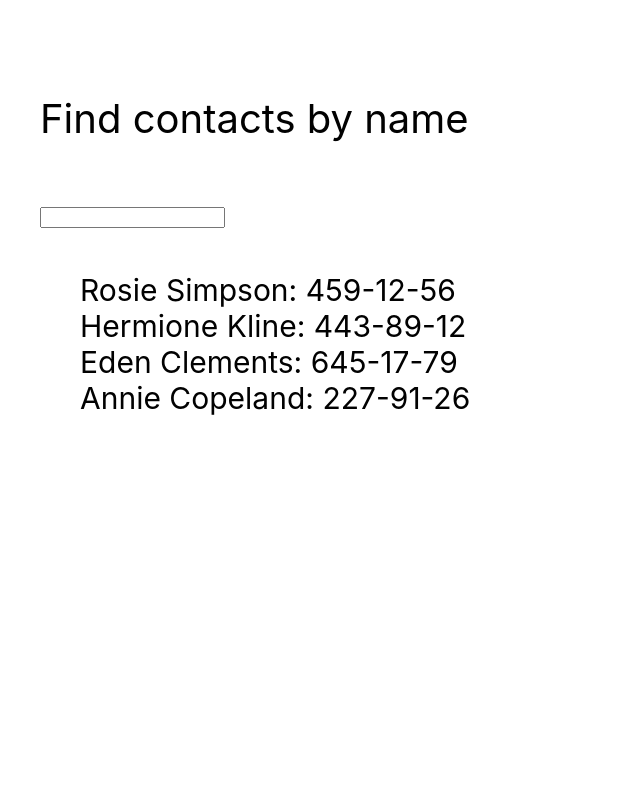
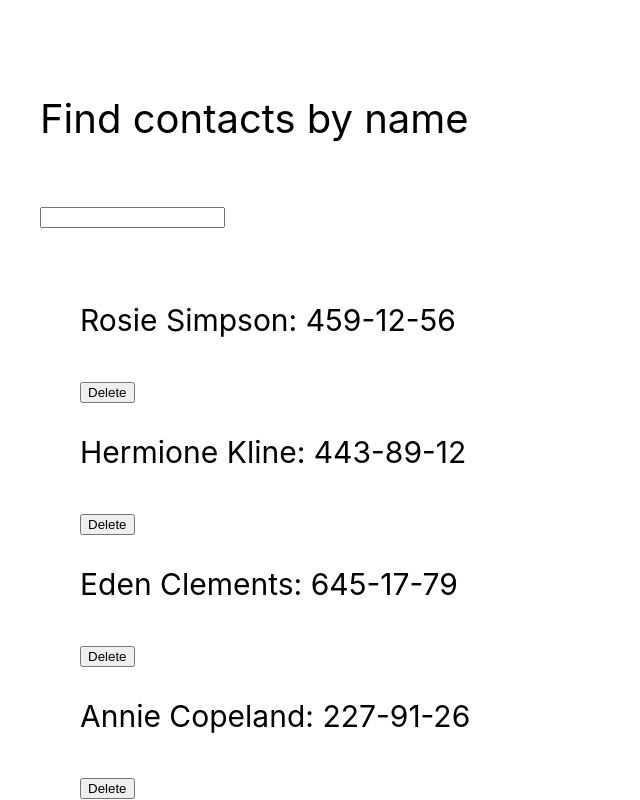
Before and after one commit to JakubLawnicki/goit-react-hw-02-phonebook, a React (Create React App) app: page / in a window 1280 px wide. Shown: the part 585-1385 px from the top of the page, without its empty margins (0-640 px from the left). Before the commit the page ends 1001 px from the top, so only its background shows below. Built offline with nearby package versions, Linux system fonts and the light colour scheme.

Commit message:
Deleting contacts from list and alert debug

```diff
--- a/src/components/App.jsx
+++ b/src/components/App.jsx
@@ -31,11 +31,12 @@ export class App extends Component {
   };
 
   addContact = (name, number, id) => {
-    this.state.contacts.forEach(contact => {
-      if (name === contact.name) {
-        return alert(name + ' is already in contacts.');
+    for (const contact of this.state.contacts) {
+      if (name.toLowerCase() === contact.name.toLowerCase()) {
+        return alert(contact.name + ' is already in contacts.');
       }
-    });
+      break;
+    }
 
     this.setState(prev => {
       return {
@@ -50,6 +51,18 @@ export class App extends Component {
     this.setState(() => {
       return {
         filter: value,
+      };
+    });
+  };
+
+  deleteContact = contactId => {
+    this.setState(prev => {
+      const index = prev.contacts.findIndex(item => item.id === contactId);
+      if (index >= 0) {
+        prev.contacts.splice(index, 1);
+      }
+      return {
+        contacts: prev.contacts,
       };
     });
   };
@@ -79,7 +92,7 @@ export class App extends Component {
         />
         <h2>Contacts</h2>
         <Filter filterValue={this.setFilter} />
-        <ContactList list={contacts} filter={filter} />
+        <ContactList list={contacts} filter={filter} del={this.deleteContact} />
       </div>
     );
   }
--- a/src/components/contactList/ContactList.jsx
+++ b/src/components/contactList/ContactList.jsx
@@ -1,13 +1,24 @@
 import styles from './contactList.module.css';
 
-export function ContactList({ list, filter }) {
+export function ContactList({ list, filter, del }) {
   console.log(list);
   if (filter === '') {
     return (
       <ul className={styles['contact-list']}>
         {list.map(item => (
           <li className={styles.contact} key={item.id}>
-            {item.name}: {item.number}
+            <p>
+              {item.name}: {item.number}
+            </p>
+            <button
+              type="button"
+              id={item.id}
+              onClick={e => {
+                del(e.target.id);
+              }}
+            >
+              Delete
+            </button>
           </li>
         ))}
       </ul>
```
